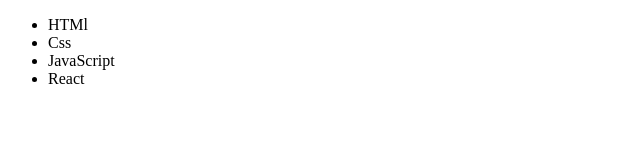
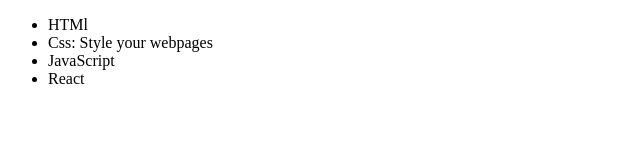
Before and after one commit to guacharo00/alura_git, a plain HTML site: page index.html in a window 1280 px wide. Shown: the whole page, without its empty margins (0-640 px from the left). Drawn offline with Linux system fonts and the light colour scheme.

Commit message:
changing Css

```diff
--- a/index.html
+++ b/index.html
@@ -9,7 +9,7 @@
 <body>
   <ul>
   	<li>HTMl</li>
-  	<li>Css</li>
+  	<li>Css: Style your webpages</li>
   	<li>JavaScript</li>
   	<li>React</li>
   </ul>
```
